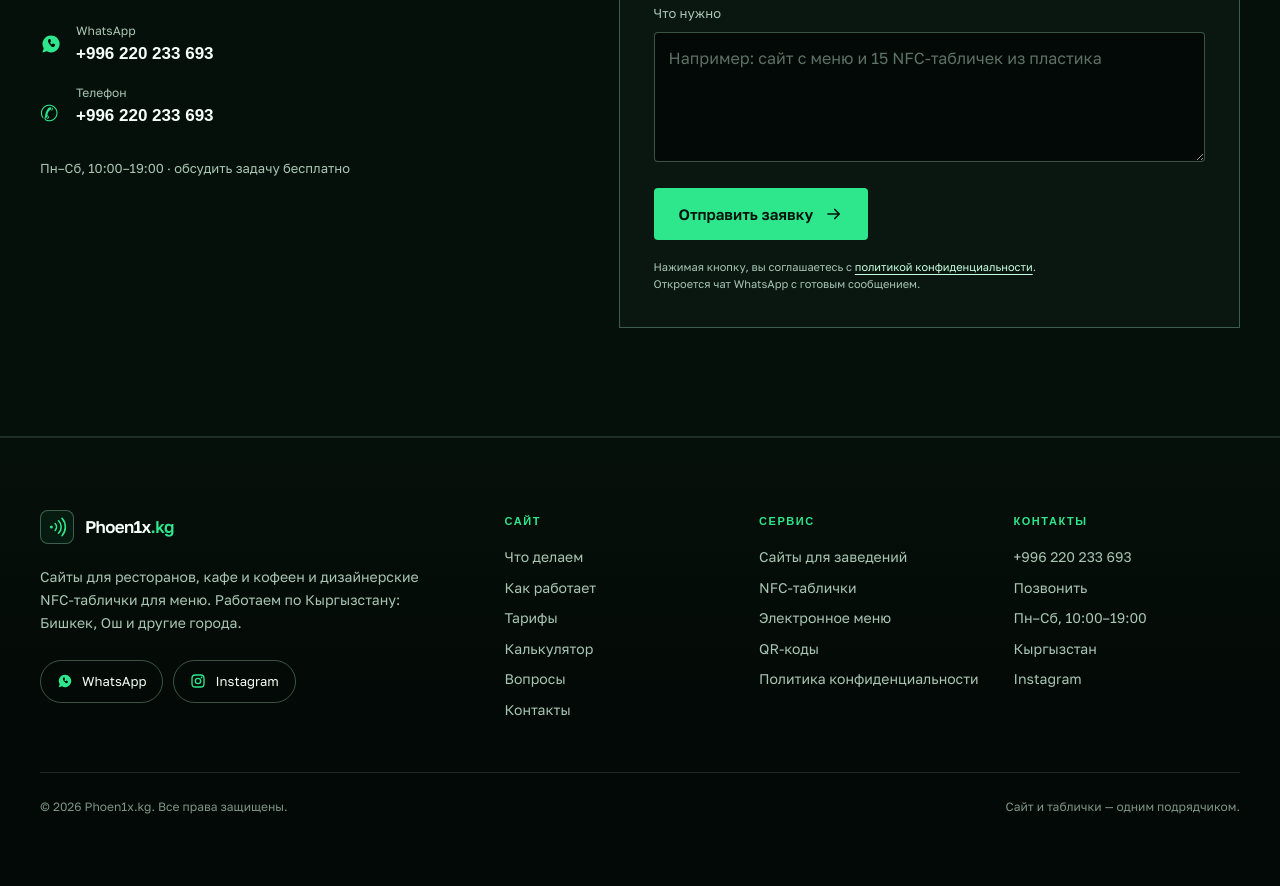
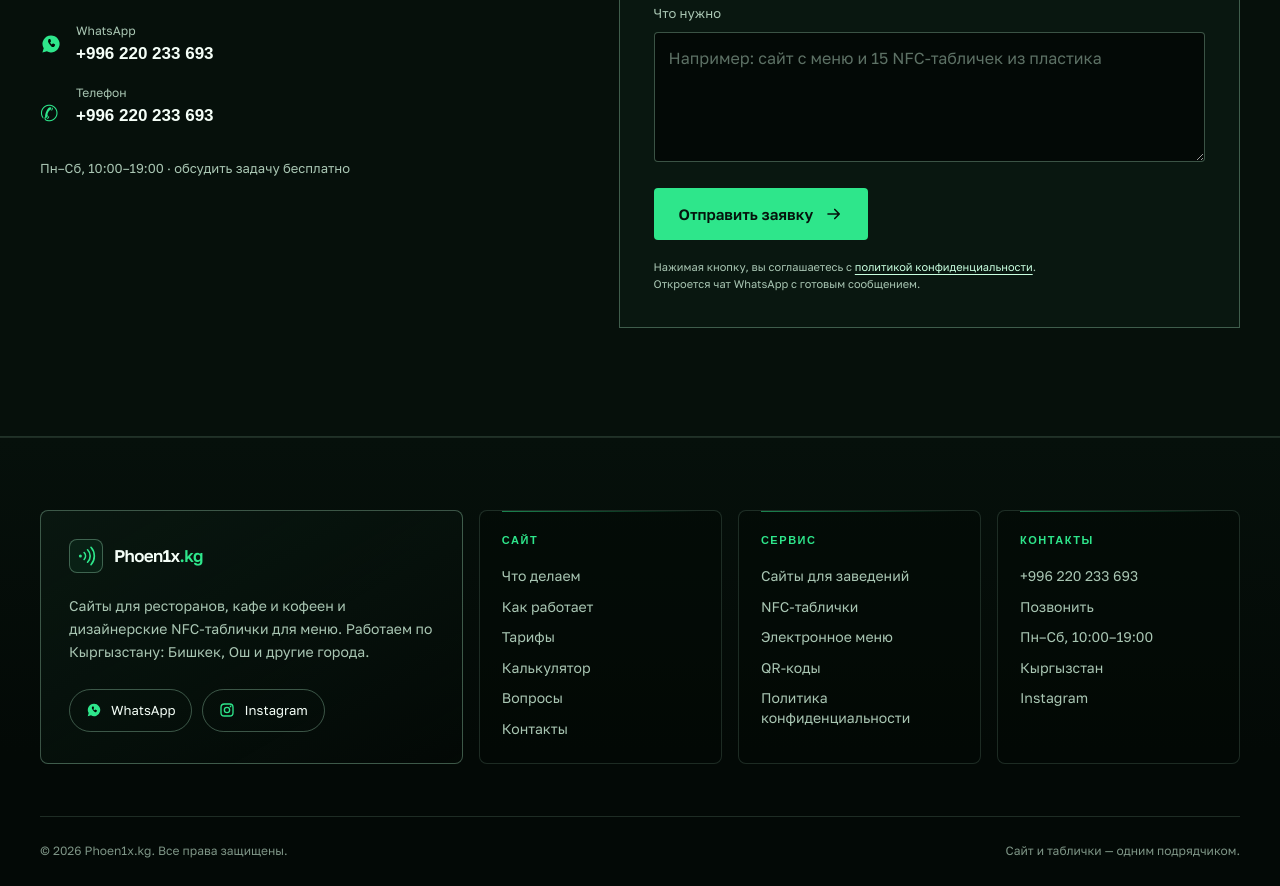
Before and after one commit to AntonioMontana74/Phoen1x.kg, a plain HTML site: page index.html in a window 1280 px wide. Shown: the part 6759-7645 px from the top of the page. Before the commit the page ends 7601 px from the top, so only its background shows below. Drawn offline with Linux system fonts and the light colour scheme; a web font is replaced by a local one.

Commit message:
Style footer blocks as separated cards

```diff
--- a/styles.css
+++ b/styles.css
@@ -452,7 +452,11 @@ section[id] { scroll-margin-top: var(--header-h); }
   border-top: 1px solid var(--line);
   background: linear-gradient(180deg, var(--bg-soft), var(--bg) 70%);
 }
-.footer-top { display: grid; grid-template-columns: minmax(260px, 1fr) minmax(0, 1.8fr); gap: 56px; padding-bottom: 52px; }
+.footer-top { display: grid; grid-template-columns: minmax(260px, 1fr) minmax(0, 1.8fr); gap: 16px; padding-bottom: 52px; }
+.footer-brand {
+  padding: 28px; border: 1px solid var(--line-strong); border-radius: 8px;
+  background: linear-gradient(150deg, var(--panel), rgba(3,9,6,.55));
+}
 .footer-brand p { margin-top: 20px; color: var(--muted); font-size: 14px; line-height: 1.65; max-width: 380px; }
 .footer-social { display: flex; flex-wrap: wrap; gap: 10px; margin-top: 26px; }
 .footer-social a {
@@ -463,8 +467,19 @@ section[id] { scroll-margin-top: var(--header-h); }
 .footer-social a:hover { border-color: var(--green); background: rgba(46,230,139,.08); color: var(--green-soft); }
 .footer-social svg { width: 16px; height: 16px; color: var(--green); }
 
-.footer-nav { display: grid; grid-template-columns: repeat(3, minmax(0, 1fr)); gap: 28px; padding-top: 6px; }
-.footer-col { display: flex; flex-direction: column; align-items: flex-start; gap: 11px; }
+.footer-nav { display: grid; grid-template-columns: repeat(3, minmax(0, 1fr)); gap: 16px; }
+.footer-col {
+  position: relative; overflow: hidden;
+  display: flex; flex-direction: column; align-items: flex-start; gap: 11px;
+  padding: 24px 22px; border: 1px solid var(--line); border-radius: 8px;
+  background: rgba(3,9,6,.45);
+  transition: border-color .25s, background .25s, transform .25s var(--ease);
+}
+.footer-col::before {
+  content: ""; position: absolute; top: 0; left: 22px; right: 22px; height: 1px;
+  background: linear-gradient(90deg, var(--green), transparent); opacity: .55;
+}
+.footer-col:hover { border-color: rgba(46,230,139,.45); background: rgba(46,230,139,.04); transform: translateY(-3px); }
 .footer-col h3 {
   font-family: "Unbounded", sans-serif; font-size: 11px; font-weight: 600;
   letter-spacing: .14em; text-transform: uppercase; color: var(--green);
@@ -542,8 +557,8 @@ section[id] { scroll-margin-top: var(--header-h); }
   .tariff-featured { order: -1; }
   .case-grid { grid-template-columns: 1fr; }
   .calc-grid, .faq-grid, .contact-grid { grid-template-columns: 1fr; gap: 38px; }
-  .footer-top { grid-template-columns: 1fr; gap: 40px; }
-  .footer-nav { grid-template-columns: repeat(2, minmax(0, 1fr)); gap: 32px 24px; }
+  .footer-top { grid-template-columns: 1fr; gap: 16px; }
+  .footer-nav { grid-template-columns: repeat(2, minmax(0, 1fr)); gap: 16px; }
   .footer-bottom { flex-direction: column; gap: 8px; }
 }
 
@@ -580,10 +595,17 @@ section[id] { scroll-margin-top: var(--header-h); }
   .section-head h2, .calc-copy h2, .contact-copy h2 { font-size: 30px; }
   .ticker-track span { font-size: 10px; }
   .site-footer { padding: 56px 0 24px; }
-  .footer-nav { gap: 26px 16px; }
+  .footer-nav { gap: 12px; }
   .footer-col { gap: 9px; }
   .footer-col h3 { margin-bottom: 4px; }
   .footer-social a { flex: 1 1 auto; justify-content: center; }
+}
+
+@media (max-width: 420px) {
+  .footer-brand { padding: 22px; }
+  .footer-col { padding: 20px 18px; }
+  .footer-nav { grid-template-columns: 1fr; }
+  .footer-social a { padding: 9px 12px; font-size: 12px; }
 }
 
 /* ---------- Появление при прокрутке ---------- */
```
